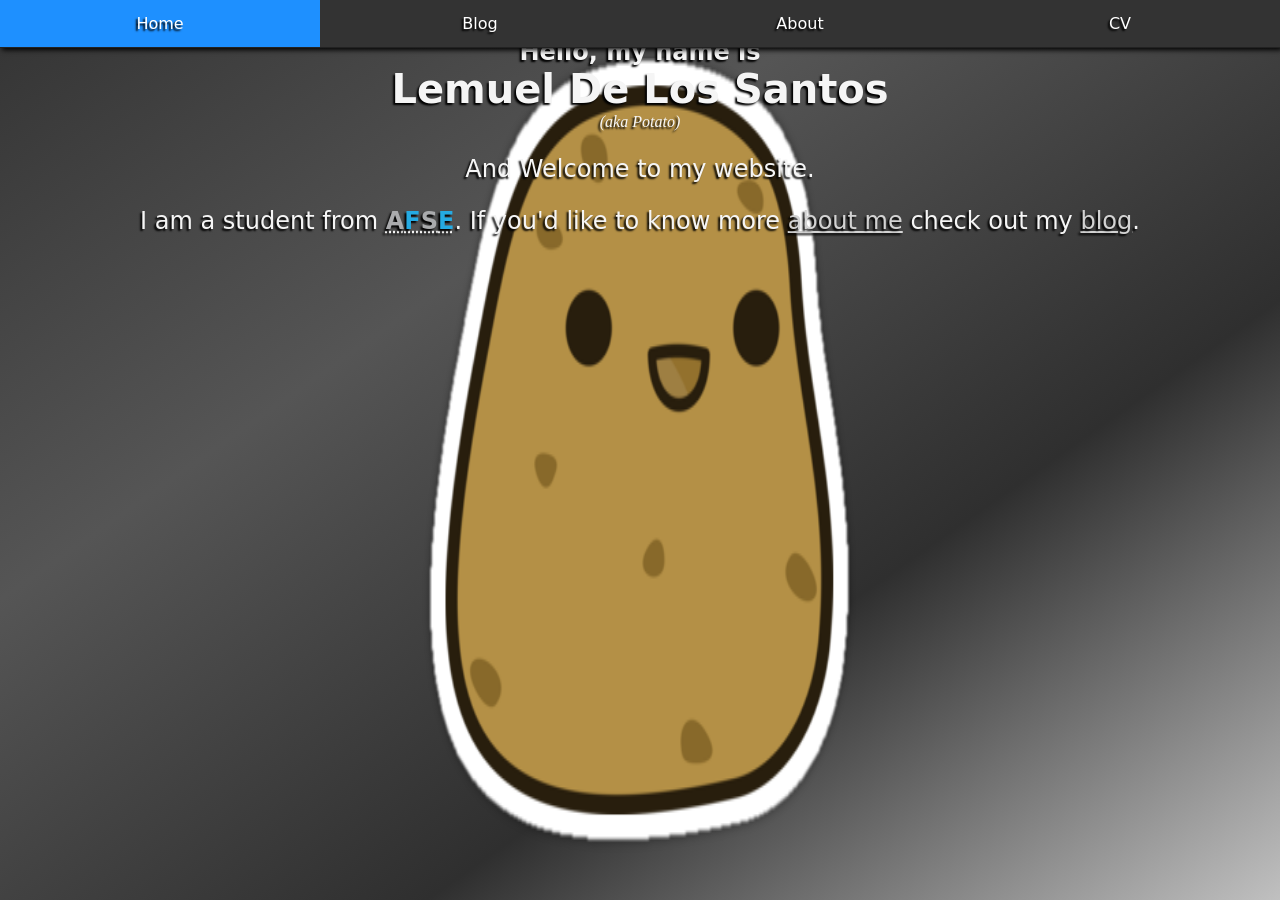
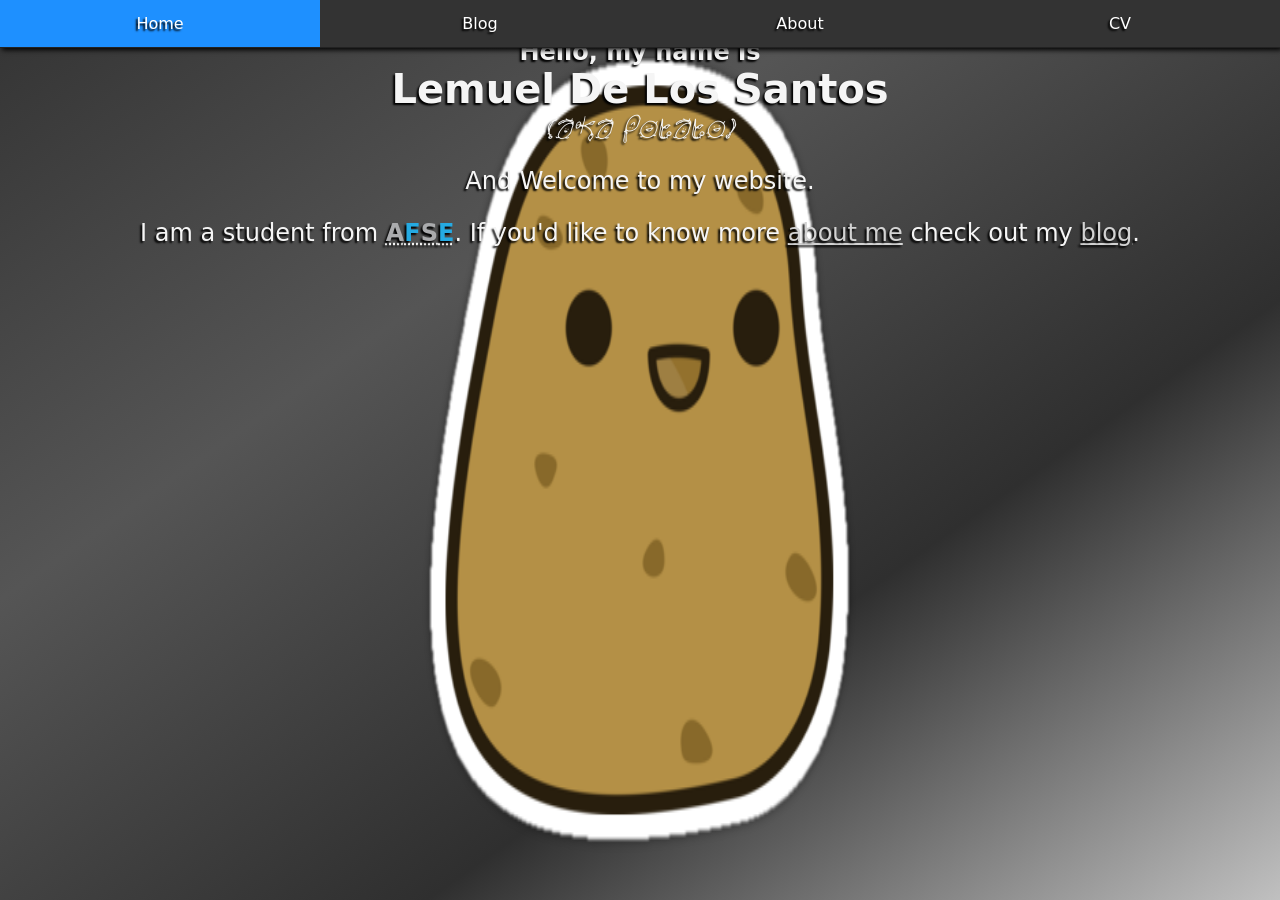
Before and after one commit to lemueldls/lemueld6200.github.io, a Jekyll site: the page built from index.html, in a window 1280 px wide. Built offline with Jekyll 4.4.1, drawn with Linux system fonts in a browser that asks for light colours.

Commit message:
Update index.html

```diff
--- a/index.html
+++ b/index.html
@@ -15,7 +15,7 @@ title: Lemuel De Los Santos
 	<img id="potato" alt="Potato" src="/Potato.png">
 	<b style="font-size:150%">Hello, my name is</b><br>
 	<strong style="font-size:250%;">Lemuel De Los Santos</strong><br>
-	<i style="font-family:'Happy Potato';">(aka Potato)</i>
+	<i style="font-family:'Happy Potatos';">(aka Potato)</i>
 	<p style="font-size:150%">And Welcome to my website.</ p>
 	<p style="font-size:150%">I am a student from <abbr title="Acadamy for Software Engineering"><b style="color:#aaabad">A</b><b style="color:#25aae2">F</b><b style="color:#aaabad">S</b><b style="color:#25aae2">E</b></abbr>. If you'd like to know more <a href="/about/">about me</a> check out my <a href="/blog/">blog</a>.</p>
 </div><!-- /.blurb -->
```
